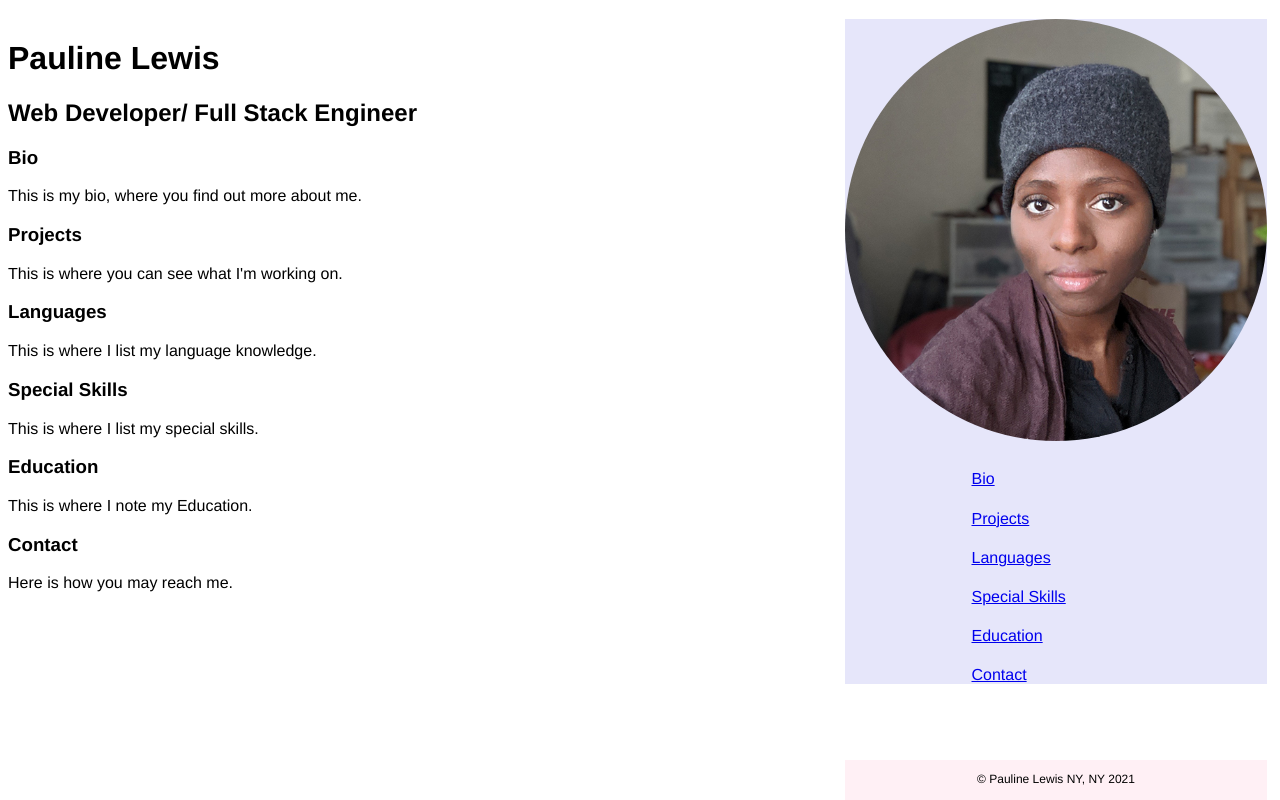
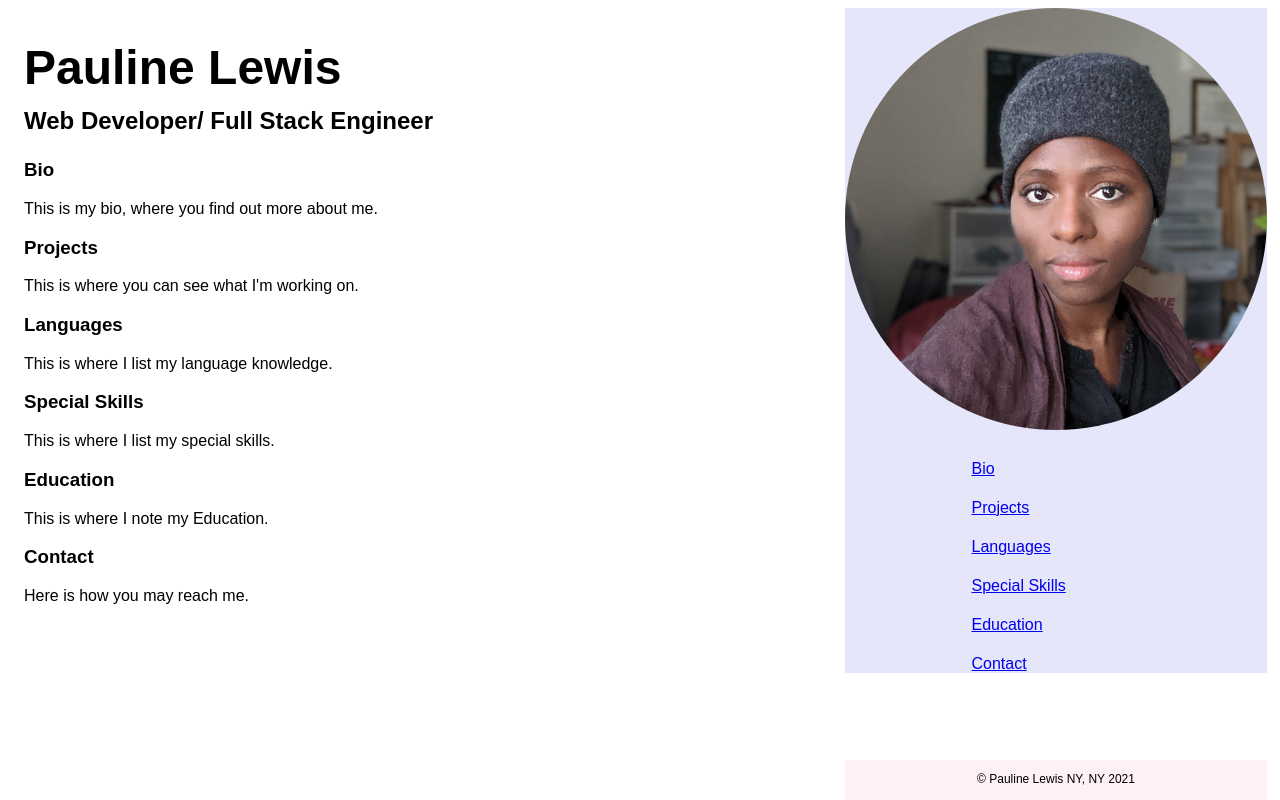
Before and after one commit to LewisPM/Code-Portfolio, a plain HTML site: page main.html in a window 1280 px wide. Drawn offline with Linux system fonts and the light colour scheme; a web font is replaced by a local one.

Commit message:
resolve of overlap in style.css

```diff
--- a/style.css
+++ b/style.css
@@ -1,13 +1,36 @@
 * {
-    font-family: "Proxima-nova", Helvetica, sans-serif;
+    font-family: "Proxima-nova", sans-serif;
 }
+
+/*Content Header*/
 
 #cv {
     display: block;
-    width: 100%;
+    max-width: 66%;
     float: left;
+    margin-left: 1em;
+    padding-right: 10em;
 }
 
+h1 {
+    font-weight: 800;
+    font-size: 3em;
+    margin-bottom: 0;
+}
+
+h2 {
+    font-weight: 700;
+    font-size: 1.5em;
+    margin-top: 0.5em;
+    margin-bottom: 1em;
+}
+
+section {
+    display: block;
+    width: 66%;
+    margin-left: 1em;
+    clear: left;
+}
 img {
     max-width: 100%;
     border-radius: 100%;
```
